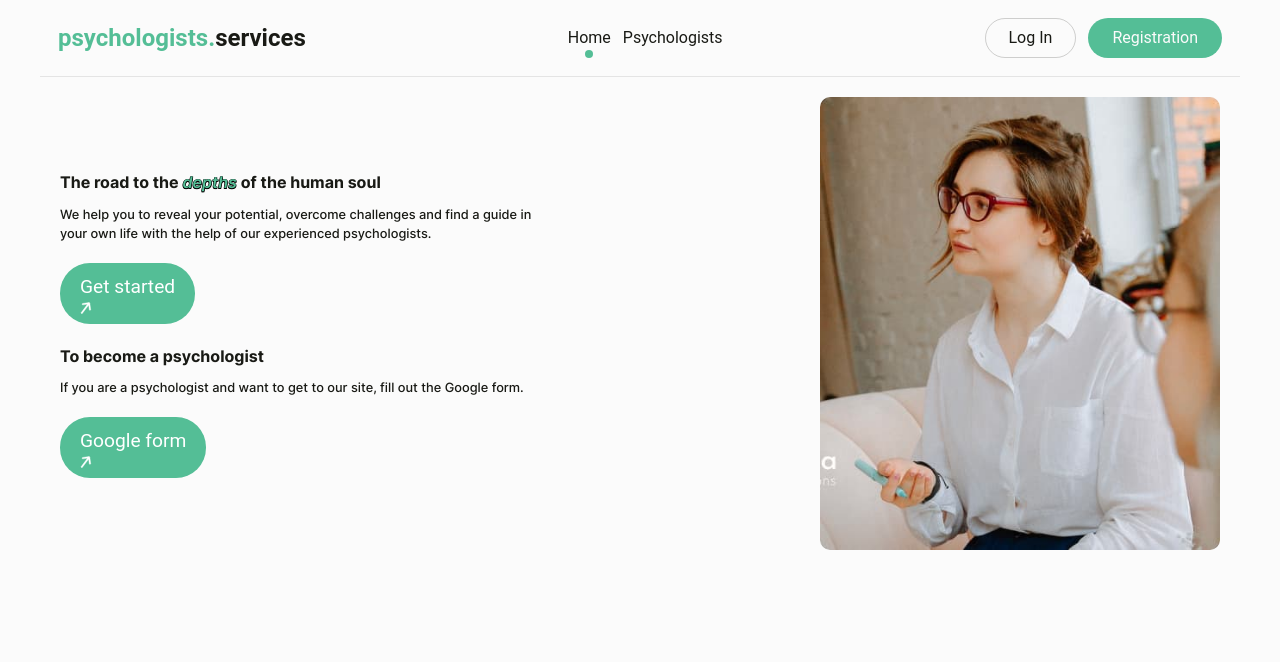
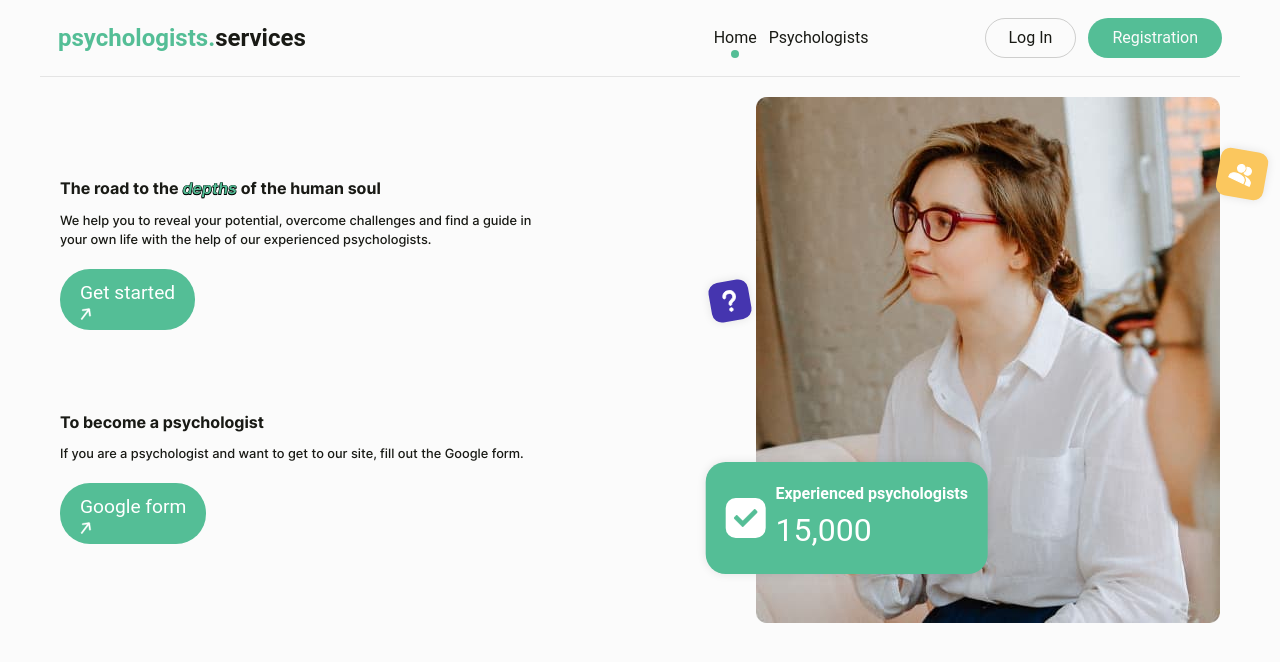
Before and after one commit to EvheniiDovhui/Psychologists, a React (Vite) app: page / in a window 1280 px wide. Shown: the top 662 px of the page. Built offline with nearby package versions, Linux system fonts and the light colour scheme; no server answers.

Commit message:
adaptive

```diff
--- a/src/assets/Icon.jsx
+++ b/src/assets/Icon.jsx
@@ -1,4 +1,16 @@
 import icon from './img/sprite.svg'
+
+export const IconMenu = ({ className }) => (
+	<svg className={`${className}`}>
+		<use href={`${icon}#iconMenu`}></use>
+	</svg>
+)
+
+export const IconQuestion = ({ className }) => (
+	<svg className={`${className}`}>
+		<use href={`${icon}#iconQuestion`}></use>
+	</svg>
+)
 
 export const IconUser = ({ className }) => (
 	<svg className={`${className}`}>
--- a/src/components/Header/Header.css
+++ b/src/components/Header/Header.css
@@ -4,3 +4,9 @@
 	fill: var(--color-white);
 	stroke: var(--color-white);
 }
+.icon-menu {
+	width: 16px;
+	height: 16px;
+	fill: rebeccapurple;
+	/* stroke: rebeccapurple; */
+}
--- a/src/components/Header/Header.jsx
+++ b/src/components/Header/Header.jsx
@@ -1,8 +1,15 @@
 import React from 'react'
-import { Logo, HeaderContainer, Span } from './HeaderStyles'
+import {
+	Logo,
+	HeaderContainer,
+	Span,
+	HeaderModalContainer,
+	NavButton,
+} from './HeaderStyles'
 import Navigation from './Navigation'
 import UserSection from './UserSection'
 import AuthButtons from './AuthButtons'
+import { IconMenu } from '../../assets/Icon'
 
 const Header = ({
 	theme,
@@ -17,8 +24,11 @@ const Header = ({
 				psychologists.
 				<Span>services</Span>
 			</Logo>
+			<NavButton onClick={openLoginModal}>
+				<IconMenu className='icon-menu' />
+			</NavButton>
+			<HeaderModalContainer>
 				<Navigation user={user} />
-
 				{user ? (
 					<UserSection user={user} theme={theme} setTheme={setTheme} />
 				) : (
@@ -27,6 +37,7 @@ const Header = ({
 						openRegistrationModal={openRegistrationModal}
 					/>
 				)}
+			</HeaderModalContainer>
 		</HeaderContainer>
 	)
 }
--- a/src/components/Header/HeaderStyles.jsx
+++ b/src/components/Header/HeaderStyles.jsx
@@ -11,6 +11,15 @@ const HeaderContainer = styled.header`
 	padding: 18px;
 	background: ${({ theme }) => theme.background};
 	border-bottom: 1px solid ${({ theme }) => theme.borderHeader};
+
+	@media (max-width: 768px) {
+		padding: 10px;
+	}
+
+	@media (max-width: 480px) {
+		justify-content: space-around;
+		padding: 8px;
+	}
 `
 
 const LogoHeader = styled(Link)`
@@ -19,6 +28,10 @@ const LogoHeader = styled(Link)`
 	font-size: 16px;
 	text-align: center;
 	background-color: #28a745;
+
+	@media (max-width: 768px) {
+		margin: 0;
+	}
 `
 
 const Logo = styled.a`
@@ -31,6 +44,10 @@ const Logo = styled.a`
 		transform: scale(1.015);
 		color: ${({ theme }) => theme.logoHeaderHover};
 	}
+
+	@media (max-width: 480px) {
+		font-size: 20px;
+	}
 `
 
 const Span = styled.span`
@@ -38,13 +55,63 @@ const Span = styled.span`
 	color: ${({ theme }) => theme.logoHeaderSpan};
 `
 
+const NavButton = styled.button`
+	display: none;
+	cursor: pointer;
+	@media (max-width: 480px) {
+		display: block;
+		padding: 6px;
+		margin: 8px 0;
+		background-color: transparent;
+		border: none;
+		outline: none;
+		cursor: pointer;
+	}
+`
+const HeaderModalContainer = styled.div`
+	display: flex;
+	justify-content: space-between;
+	align-items: center;
+	gap: 116px;
+
+	@media (max-width: 768px) {
+		flex-direction: column;
+		gap: 8px;
+	}
+
+	@media (max-width: 480px) {
+		gap: 0;
+
+		visibility: hidden;
+		width: 0;
+		height: 0;
+	}
+`
+
 const Nav = styled.nav`
 	display: flex;
+
+	@media (max-width: 768px) {
+		width: 100%;
+		margin-top: 10px;
+		justify-content: space-between;
+	}
+
+	@media (max-width: 480px) {
+		flex-direction: column;
+		align-items: flex-start;
+		gap: 8px;
+	}
 `
 
 const NavList = styled.ul`
 	display: flex;
 	gap: 12px;
+
+	@media (max-width: 480px) {
+		flex-direction: column;
+		gap: 6px;
+	}
 `
 
 const NavItem = styled.li`
@@ -84,6 +151,11 @@ const LogoutButton = styled.button`
 		background-color: ${({ theme }) => theme.buttonBackgroundHover};
 		color: ${({ theme }) => theme.body};
 	}
+
+	@media (max-width: 480px) {
+		padding: 6px 18px;
+		font-size: 14px;
+	}
 `
 
 const RegistrationButton = styled.button`
@@ -98,6 +170,11 @@ const RegistrationButton = styled.button`
 	&:hover {
 		background-color: ${({ theme }) => theme.buttonBackgroundHover};
 	}
+
+	@media (max-width: 480px) {
+		padding: 6px 18px;
+		font-size: 14px;
+	}
 `
 const UserContainer = styled.div`
 	display: flex;
@@ -108,6 +185,10 @@ const UserName = styled.span`
 	margin-left: 10px;
 	font-size: 16px;
 	color: ${({ theme }) => theme.text};
+
+	@media (max-width: 480px) {
+		font-size: 14px;
+	}
 `
 
 const AvatarRoot = styled(Avatar.Root)`
@@ -128,6 +209,11 @@ const AvatarRoot = styled(Avatar.Root)`
 		transform: scale(1.05);
 		border-color: 1px solid ${({ theme }) => theme.logoHeaderHover};
 	}
+
+	@media (max-width: 480px) {
+		width: 32px;
+		height: 32px;
+	}
 `
 
 const AvatarImage = styled(Avatar.Image)`
@@ -147,12 +233,18 @@ const AvatarFallback = styled(Avatar.Fallback)`
 	color: ${({ theme }) => theme.avatarTextFallback};
 	font-size: 20px;
 	font-weight: bold;
+
+	@media (max-width: 480px) {
+		font-size: 16px;
+	}
 `
 
 export {
 	HeaderContainer,
 	LogoHeader,
 	Logo,
+	NavButton,
+	HeaderModalContainer,
 	Nav,
 	NavList,
 	NavItem,
--- a/src/components/MainContentHome/MainContentHome.css
+++ b/src/components/MainContentHome/MainContentHome.css
@@ -4,3 +4,24 @@
 	fill: currentColor;
 	stroke: currentColor;
 }
+
+.icon-check {
+	width: 24px;
+	height: 24px;
+	fill: currentColor;
+	stroke: currentColor;
+}
+
+.icon-question {
+	width: 24px;
+	height: 24px;
+	fill: currentColor;
+	stroke: currentColor;
+}
+
+.icon-users {
+	width: 34px;
+	height: 34px;
+	fill: currentColor;
+	stroke: currentColor;
+}
--- a/src/components/MainContentHome/MainContentHome.jsx
+++ b/src/components/MainContentHome/MainContentHome.jsx
@@ -1,4 +1,3 @@
-// MainContentHome.jsx
 import React, { useState } from 'react'
 import {
 	MainContainer,
@@ -10,10 +9,24 @@ import {
 	MainImage,
 	MainTitleSpan,
 	MainTextContainer,
+	ImageAndElementsContainer,
+	NewElement1,
+	NewElement2,
+	NewElement3,
+	NewElementText,
+	NewElementTitle,
+	NewElementSubtitle,
+	NewElementIcon,
+	NewElementIcon1,
 } from './MainContentHomeStyles'
 import image1x from '../../assets/img/image.jpg'
 import image2x from '../../assets/img/image@2x.jpg'
-import { IconArrow } from '../../assets/Icon'
+import {
+	IconArrow,
+	IconCheck,
+	IconQuestion,
+	IconUsers,
+} from '../../assets/Icon'
 import './MainContentHome.css'
 import { useAuth } from '../../context/AuthContext/AuthContext'
 import LoginForm from '../ui/ModalForm/LoginForm'
@@ -75,6 +88,8 @@ const MainContentHome = () => {
 					</MainLink>
 				</MainText>
 			</MainTextContainer>
+
+			<ImageAndElementsContainer>
 				<MainImageContainer>
 					<MainImage
 						src={image1x}
@@ -82,6 +97,30 @@ const MainContentHome = () => {
 						alt='Psychologist'
 					/>
 				</MainImageContainer>
+
+				<NewElement1>
+					<NewElementIcon1>
+						<IconCheck className='icon-check' />
+					</NewElementIcon1>
+					<NewElementText>
+						<NewElementTitle>Experienced psychologists</NewElementTitle>
+						<NewElementSubtitle>15,000</NewElementSubtitle>
+					</NewElementText>
+				</NewElement1>
+
+				<NewElement2>
+					<NewElementIcon>
+						<IconQuestion className='icon-question' />
+					</NewElementIcon>
+				</NewElement2>
+
+				<NewElement3>
+					<NewElementIcon>
+						<IconUsers className='icon-users' />
+					</NewElementIcon>
+				</NewElement3>
+			</ImageAndElementsContainer>
+
 			<Modal isOpen={showLoginModal} onClose={() => setShowLoginModal(false)}>
 				<LoginForm />
 			</Modal>
--- a/src/components/MainContentHome/MainContentHomeStyles.jsx
+++ b/src/components/MainContentHome/MainContentHomeStyles.jsx
@@ -1,5 +1,3 @@
-// MainContentHomeStyles.js
-
 import styled from 'styled-components'
 
 export const MainContainer = styled.section`
@@ -9,22 +7,53 @@ export const MainContainer = styled.section`
 	justify-content: space-between;
 	align-items: center;
 	padding: 20px;
+
+	@media (max-width: 1200px) {
+		${'' /* flex-direction: column-reverse; */}
+		padding: 10px;
+	}
+
+	@media (max-width: 767.98px) {
+		flex-direction: column-reverse;
+		padding: 5px;
+	}
+
+	@media (max-width: 375px) {
+		align-items: flex-end;
+	}
 `
 
 export const MainTextContainer = styled.div`
 	display: flex;
 	flex-direction: column;
-	gap: 20px;
+	gap: 80px;
+
+	@media (max-width: 1200px) {
+		gap: 40px;
+	}
+
+	@media (max-width: 768px) {
+		gap: 20px;
+	}
 `
 
 export const MainText = styled.div`
 	width: 595px;
+
+	@media (max-width: 1200px) {
+		width: 100%;
+	}
+
+	@media (max-width: 768px) {
+		width: 100%;
+	}
 `
 
 export const MainTitle = styled.h1`
 	font-family: var(--font-family-bold);
 	margin-bottom: 10px;
 `
+
 export const MainTitleSpan = styled.span`
 	font-family: var(--font-family-semibold-italic);
 	color: ${({ theme }) => theme.logoHeader};
@@ -37,6 +66,16 @@ export const MainParagraph = styled.p`
 	width: 80%;
 	font-size: 0.8em;
 	margin-bottom: 20px;
+
+	@media (max-width: 1200px) {
+		width: 100%;
+		font-size: 1em;
+	}
+
+	@media (max-width: 768px) {
+		width: 100%;
+		font-size: 1.2em;
+	}
 `
 
 export const MainLink = styled.a`
@@ -49,19 +88,203 @@ export const MainLink = styled.a`
 	font-size: 1.2em;
 	cursor: pointer;
 	transition: background-color 0.3s ease-in-out;
+
 	&:hover,
 	&:focus {
 		background-color: ${({ theme }) => theme.buttonBackgroundHover};
 	}
+
+	@media (max-width: 1200px) {
+		font-size: 1em;
+		padding: 8px 16px;
+	}
+
+	@media (max-width: 768px) {
+		font-size: 0.8em;
+		padding: 6px 12px;
+	}
+`
+
+export const ImageAndElementsContainer = styled.div`
+	position: relative;
+	display: flex;
+	align-items: center;
+	justify-content: center;
 `
 
 export const MainImageContainer = styled.div`
 	text-align: center;
+	@media (max-width: 768px) {
+		margin-bottom: 20px;
+	}
 `
 
 export const MainImage = styled.img`
 	width: 100%;
-	max-width: 400px;
+	max-width: 464px;
 	height: auto;
 	border-radius: 10px;
+
+	@media (max-width: 1200px) {
+		max-width: 300px;
+	}
+
+	@media (max-width: 767.98px) {
+		max-width: 200px;
+	}
 `
+
+export const NewElementContainer = styled.div`
+	position: absolute;
+	display: flex;
+	align-items: center;
+	background-color: #fff;
+	border-radius: 10px;
+	padding: 10px;
+	box-shadow: 0px 0px 10px rgba(0, 0, 0, 0.1);
+
+	@media (max-width: 1200px) {
+		padding: 8px;
+		border-radius: 8px;
+	}
+
+	@media (max-width: 768px) {
+		padding: 6px;
+		border-radius: 6px;
+	}
+`
+
+export const NewElementText = styled.div`
+	margin-left: 10px;
+`
+
+export const NewElementTitle = styled.div`
+	font-size: 1rem;
+	font-weight: bold;
+
+	@media (max-width: 1200px) {
+		font-size: 0.9rem;
+	}
+
+	@media (max-width: 768px) {
+		font-size: 0.8rem;
+	}
+`
+
+export const NewElementSubtitle = styled.div`
+	font-size: 2rem;
+
+	@media (max-width: 1200px) {
+		font-size: 1.5rem;
+	}
+
+	@media (max-width: 768px) {
+		font-size: 1.2rem;
+	}
+`
+
+export const NewElementIcon = styled.div`
+	display: flex;
+	font-size: 2rem;
+	border-radius: 10px;
+	justify-content: center;
+	align-items: center;
+	color: #fff;
+
+	@media (max-width: 1200px) {
+		font-size: 1.5rem;
+		border-radius: 8px;
+	}
+
+	@media (max-width: 768px) {
+		font-size: 1.2rem;
+		border-radius: 6px;
+	}
+`
+
+export const NewElementIcon1 = styled.div`
+	display: flex;
+	font-size: 2rem;
+	width: 40px;
+	height: 40px;
+	border-radius: 10px;
+	justify-content: center;
+	align-items: center;
+	background-color: #fff;
+	color: ${({ theme }) => theme.buttonBackground};
+
+	@media (max-width: 1200px) {
+		font-size: 1.5rem;
+		width: 30px;
+		height: 30px;
+		border-radius: 8px;
+	}
+
+	@media (max-width: 768px) {
+		font-size: 1.2rem;
+		width: 20px;
+		height: 20px;
+		border-radius: 6px;
+	}
+`
+
+export const NewElement1 = styled(NewElementContainer)`
+	padding: 20px;
+	border-radius: 20px;
+	color: #fff;
+	top: 80%;
+	background-color: ${({ theme }) => theme.buttonBackground};
+	transform: translate(-50%, -50%);
+
+	@media (max-width: 1200px) {
+		padding: 16px;
+		border-radius: 16px;
+	}
+
+	@media (max-width: 768px) {
+		padding: 12px;
+		border-radius: 12px;
+	}
+`
+
+export const NewElement2 = styled(NewElementContainer)`
+	width: 40px;
+	height: 40px;
+	background-color: #4535af;
+	align-items: center;
+	justify-content: center;
+	top: 35%;
+	left: -10%;
+	transform: rotate(-10deg);
+
+	@media (max-width: 1200px) {
+		width: 30px;
+		height: 30px;
+	}
+
+	@media (max-width: 768px) {
+		width: 20px;
+		height: 20px;
+	}
+`
+
+export const NewElement3 = styled(NewElementContainer)`
+	width: 48px;
+	height: 48px;
+	background-color: #fbc75e;
+	align-items: center;
+	justify-content: center;
+	top: 10%;
+	right: -10%;
+	transform: rotate(10deg);
+
+	@media (max-width: 1200px) {
+		width: 36px;
+		height: 36px;
+	}
+
+	@media (max-width: 768px) {
+		width: 24px;
+		height: 24px;
+	}
+`
```
Also changed, not shown: src/assets/img/sprite.svg. Lines whose indentation alone changed are shown as unchanged.
